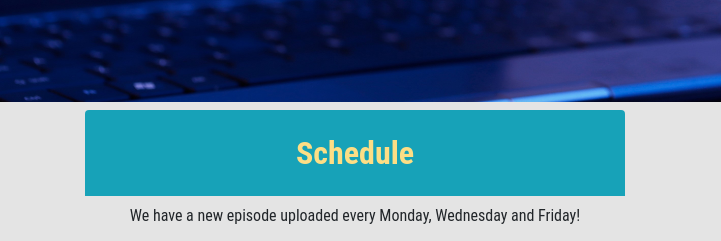
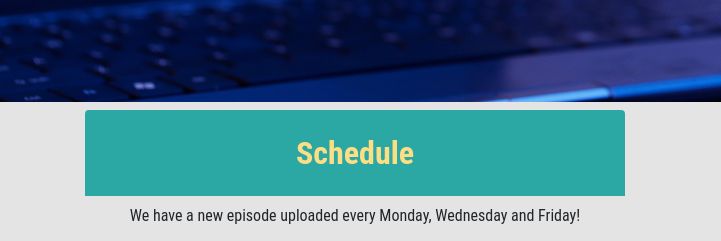
Before and after one commit to robi0787/robi0787.github.io, a plain HTML site: page episode.html in a window 1280 px wide. Shown: the part 508-749 px from the top of the page, 0-721 px from the left. Drawn offline with nearby package versions, Linux system fonts and the light colour scheme.

Commit message:
I know, I know.

```diff
--- a/css/styles.css
+++ b/css/styles.css
@@ -34,6 +34,7 @@ body {
 .schedule h2 {
     color: #FDDE85;
     font-weight: bold;
+    background-color:#2CA8A4 ;
 }
 
 .text-center.main {
--- a/episode.html
+++ b/episode.html
@@ -45,7 +45,7 @@
     <div class="container">
         <div class="row schedule">
             <div class="col-12 col-lg-6">
-                <h2 class="text-center pt-4 pb-4 bg-info rounded-top mt-2">Schedule</h2>
+                <h2 class="text-center pt-4 pb-4 rounded-top mt-2">Schedule</h2>
                 <p class="text-center">We have a new episode uploaded every Monday, Wednesday and Friday!</p>
                 <table class="table">
                     <thead>
```
